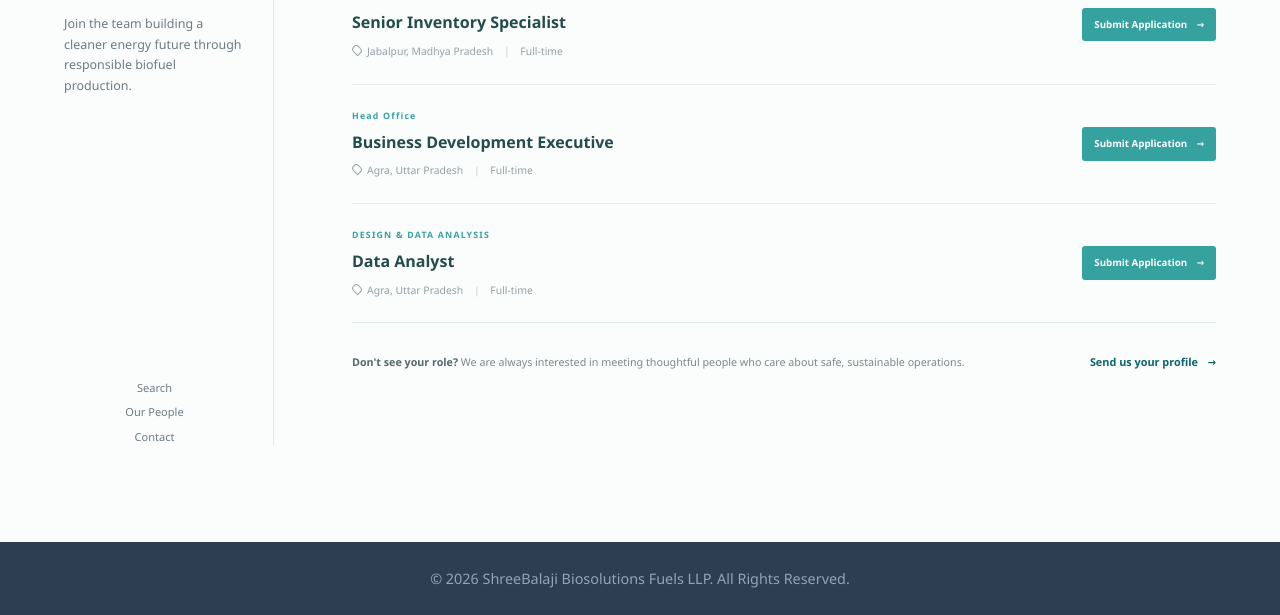
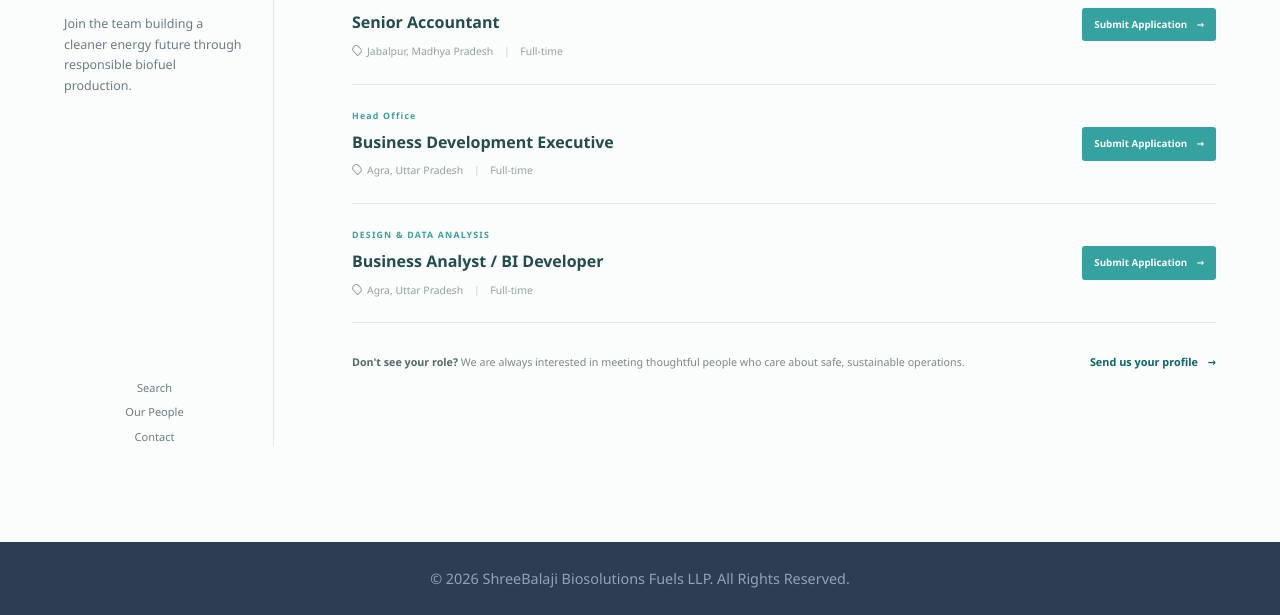
Before and after one commit to rrsbbf/sbbfuels, a website: page careers.html in a window 1280 px wide. Shown: the part 324-939 px from the top of the page. Drawn offline with Linux system fonts and the light colour scheme.

Commit message:
Career positions,

```diff
--- a/careers.html
+++ b/careers.html
@@ -57,9 +57,9 @@
                         <span class="openings-count">3 OPEN POSITIONS</span>
                     </div>
                     <div class="role-list">
-                        <article class="role-card"><div class="role-copy"><p class="role-type">PLANT OPERATIONS</p><h3>Senior Inventory Specialist</h3><p class="role-meta"><span class="icon-location" aria-hidden="true"></span>Jabalpur, Madhya Pradesh <span class="meta-divider">|</span> Full-time</p></div><a class="apply-button" href="https://docs.google.com/forms/d/e/1FAIpQLSdo3mi2XA-yZ5hqjfKoSrKq-lfKZnDyf1Gjj7v94JduCYqSpQ/viewform?usp=dialog" target="_blank" rel="noopener noreferrer">Submit Application <span aria-hidden="true">&#8594;</span></a></article>
+                        <article class="role-card"><div class="role-copy"><p class="role-type">PLANT OPERATIONS</p><h3>Senior Accountant</h3><p class="role-meta"><span class="icon-location" aria-hidden="true"></span>Jabalpur, Madhya Pradesh <span class="meta-divider">|</span> Full-time</p></div><a class="apply-button" href="https://docs.google.com/forms/d/e/1FAIpQLSdo3mi2XA-yZ5hqjfKoSrKq-lfKZnDyf1Gjj7v94JduCYqSpQ/viewform?usp=dialog" target="_blank" rel="noopener noreferrer">Submit Application <span aria-hidden="true">&#8594;</span></a></article>
                         <article class="role-card"><div class="role-copy"><p class="role-type">Head Office </p><h3>Business Development Executive </h3><p class="role-meta"><span class="icon-location" aria-hidden="true"></span>Agra, Uttar Pradesh <span class="meta-divider">|</span> Full-time</p></div><a class="apply-button" href="https://docs.google.com/forms/d/e/1FAIpQLSdo3mi2XA-yZ5hqjfKoSrKq-lfKZnDyf1Gjj7v94JduCYqSpQ/viewform?usp=dialog" target="_blank" rel="noopener noreferrer">Submit Application <span aria-hidden="true">&#8594;</span></a></article>
-                        <article class="role-card"><div class="role-copy"><p class="role-type">DESIGN &amp; DATA ANALYSIS</p><h3>Data Analyst</h3><p class="role-meta"><span class="icon-location" aria-hidden="true"></span>Agra, Uttar Pradesh <span class="meta-divider">|</span> Full-time</p></div><a class="apply-button" href="https://docs.google.com/forms/d/e/1FAIpQLSdo3mi2XA-yZ5hqjfKoSrKq-lfKZnDyf1Gjj7v94JduCYqSpQ/viewform?usp=dialog" target="_blank" rel="noopener noreferrer">Submit Application <span aria-hidden="true">&#8594;</span></a></article>
+                        <article class="role-card"><div class="role-copy"><p class="role-type">DESIGN &amp; DATA ANALYSIS</p><h3>Business Analyst / BI Developer</h3><p class="role-meta"><span class="icon-location" aria-hidden="true"></span>Agra, Uttar Pradesh <span class="meta-divider">|</span> Full-time</p></div><a class="apply-button" href="https://docs.google.com/forms/d/e/1FAIpQLSdo3mi2XA-yZ5hqjfKoSrKq-lfKZnDyf1Gjj7v94JduCYqSpQ/viewform?usp=dialog" target="_blank" rel="noopener noreferrer">Submit Application <span aria-hidden="true">&#8594;</span></a></article>
                     </div>
                     <div class="career-note"><p><strong>Don&apos;t see your role?</strong> We are always interested in meeting thoughtful people who care about safe, sustainable operations.</p><a href="mailto:Tanishkamittal@sbbfuels.com">Send us your profile <span aria-hidden="true">&#8594;</span></a></div>
                 </div>
```
